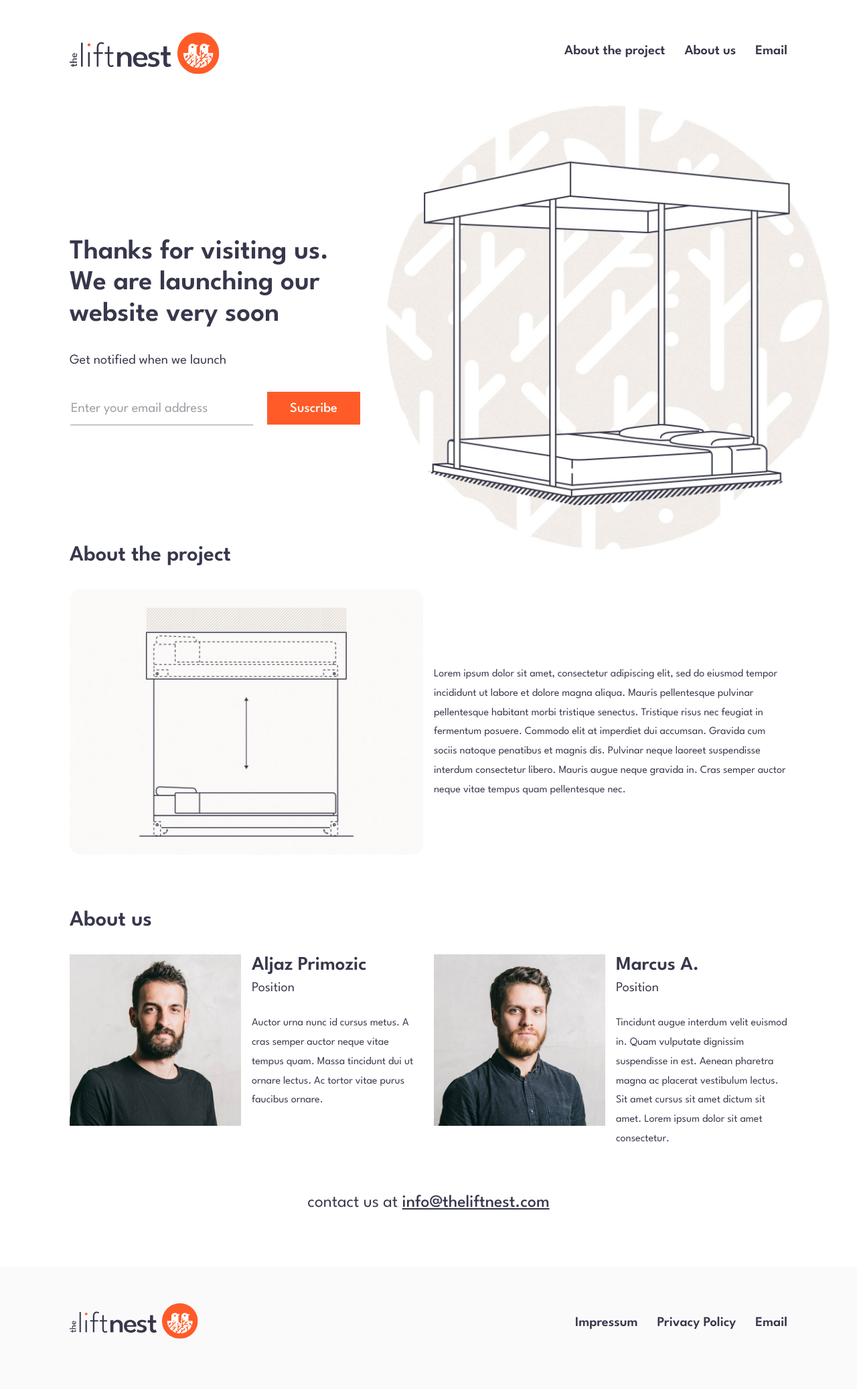
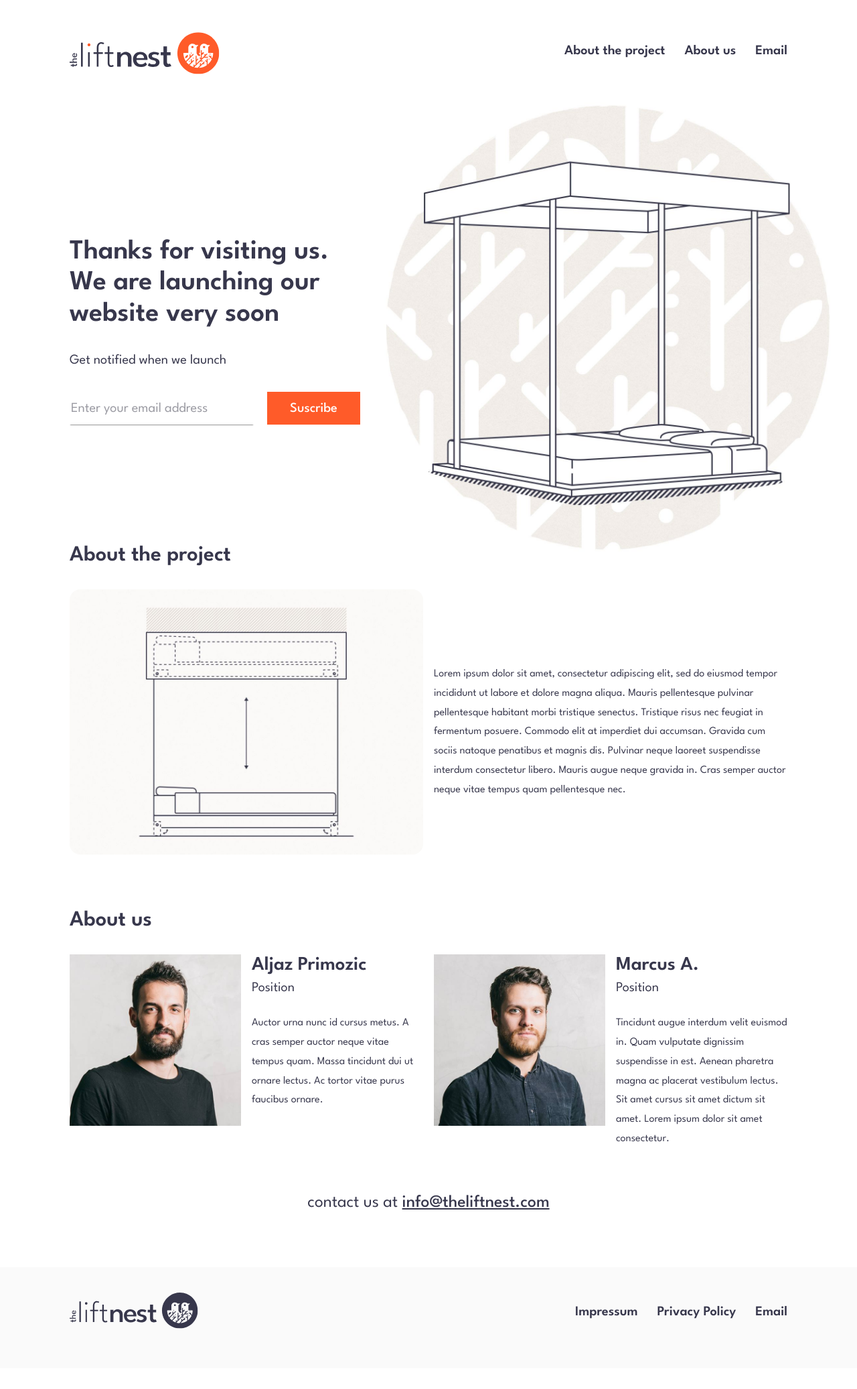
Before and after one commit to theliftnest/theliftnest-github.io, a Jekyll site: the page built from index.md, in a window 1280 px wide. Shown: the whole page at 67% size. Built offline with Jekyll 4.4.1, drawn with Linux system fonts in a browser that asks for light colours; nearby versions of some CDN libraries; after the commit the page ends 2043 px from its top, so only the background shows below that.

Commit message:
nav and footer edits

```diff
--- a/_includes/footer.html
+++ b/_includes/footer.html
@@ -7,7 +7,7 @@
       <div class="col-xs-12 col-sm-2">
         <a {% if page.url != "/" %} href="/" {% endif %}>
           <figure class="logo">
-            <img src="{{ "assets/images/the-lift-nest-logo.svg" | relative_url }}" alt="theLiftNest" alt="the liftnest">
+            <img src="{{ "assets/images/the-lift-nest-logo-blue.svg" | relative_url }}" alt="theLiftNest" alt="the liftnest">
           </figure>
         </a>
       </div>
--- a/assets/css/media-queries.css
+++ b/assets/css/media-queries.css
@@ -90,7 +90,7 @@
   }
 
   footer {
-    padding: 3rem 0;
+    padding: 2rem 0;
   }
   footer .logo {
     width: 12rem;
--- a/assets/css/styles.css
+++ b/assets/css/styles.css
@@ -208,8 +208,7 @@
 }
 
 .shrink-nav {
-  padding: 0.5rem;
-  box-shadow: -1px -1px 17px -2px rgba(0, 0, 0, 0.13);
+  padding: 1rem;
   background-color: #fff;
 }
 .shrink-nav .logo-background {
--- a/assets/scss/media-queries.scss
+++ b/assets/scss/media-queries.scss
@@ -152,7 +152,7 @@
     }
   }
   footer{
-    padding: $three-spaces 0;
+    padding: $two-spaces 0;
     & .logo{
       width: 12rem;
     }
--- a/assets/scss/styles.scss
+++ b/assets/scss/styles.scss
@@ -294,8 +294,8 @@
 }
 
 .shrink-nav{
-  padding: $half-space;
-  box-shadow: $box-shadow;
+  padding: $one-space;
+  // box-shadow: $box-shadow;
   background-color: #fff;
   & .logo-background{
     width: 12rem;
```
Also changed, not shown: assets/images/the-lift-nest-birds-blue.svg (added), assets/images/the-lift-nest-birds.svg, assets/images/the-lift-nest-logo-blue.svg (added), 1 other file.
